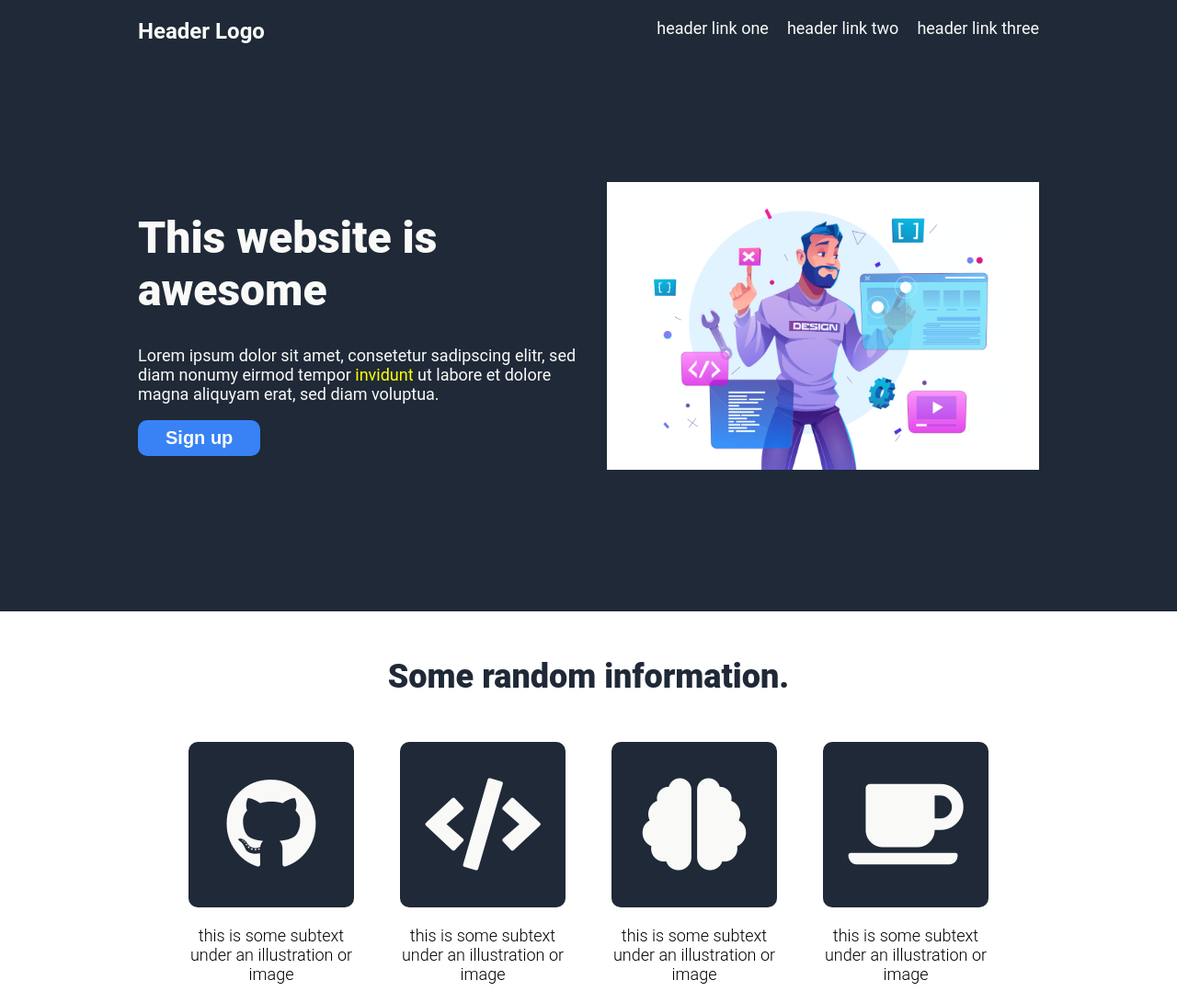
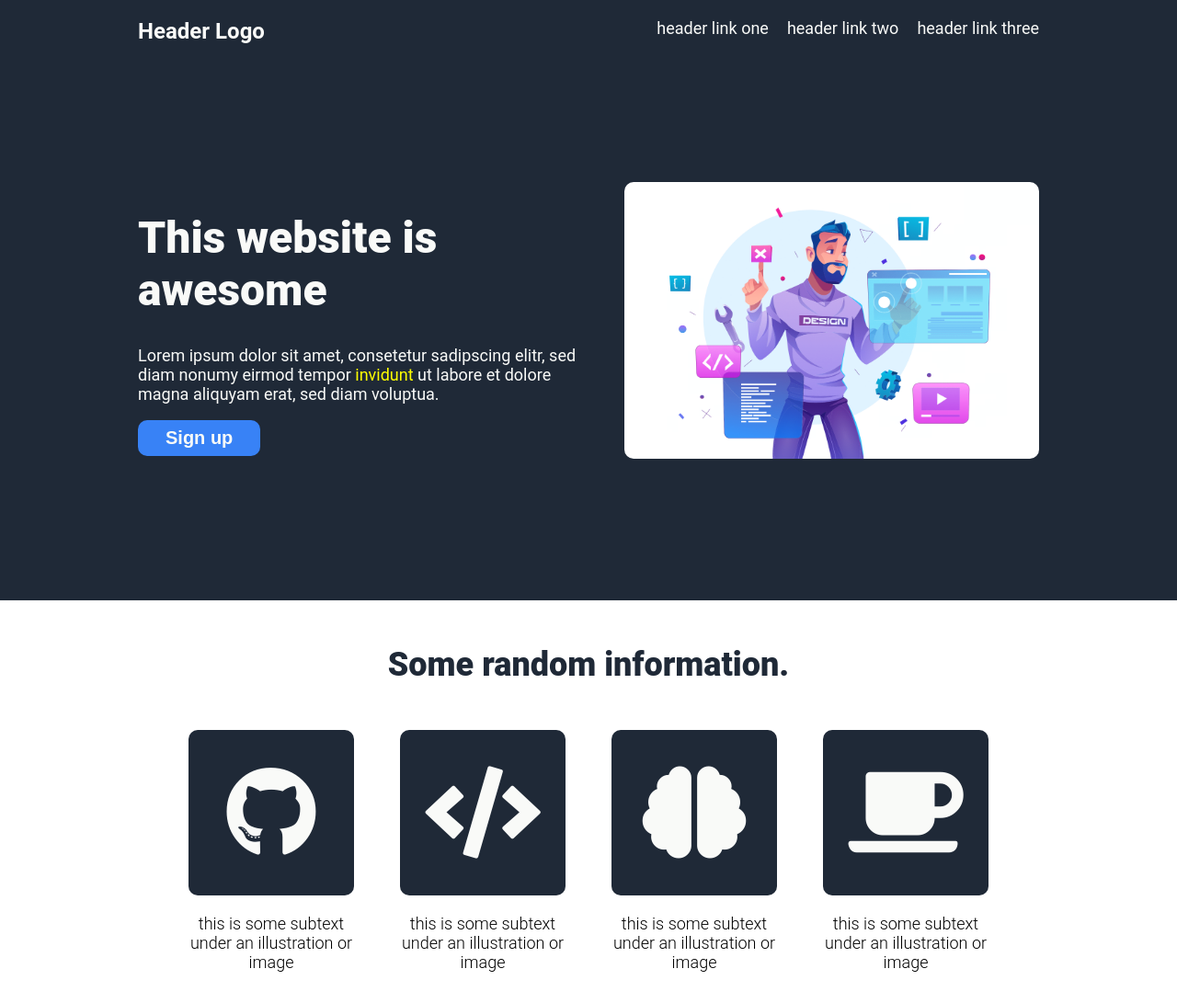
Before and after one commit to JonasHaas/landing-page, a plain HTML site: page index.html in a window 1280 px wide. Shown: the top 1091 px of the page at 92% size. Drawn offline with Linux system fonts and the light colour scheme.

Commit message:
small fixes

```diff
--- a/style.css
+++ b/style.css
@@ -80,10 +80,9 @@ button:hover {
 }
 
 img {
-    max-width: 100%;
+    max-width: 92%;
     height: auto;
-    padding-left: 20px;
-
+    border-radius: 10px;
 }
 
 .container {
@@ -126,6 +125,9 @@ img {
 .hero-container .hero--right {
     flex: 1 1 auto;
     width: 100%;
+}
+.hero--right {
+    text-align: right;
 }
 
 .hero--left a {
```
